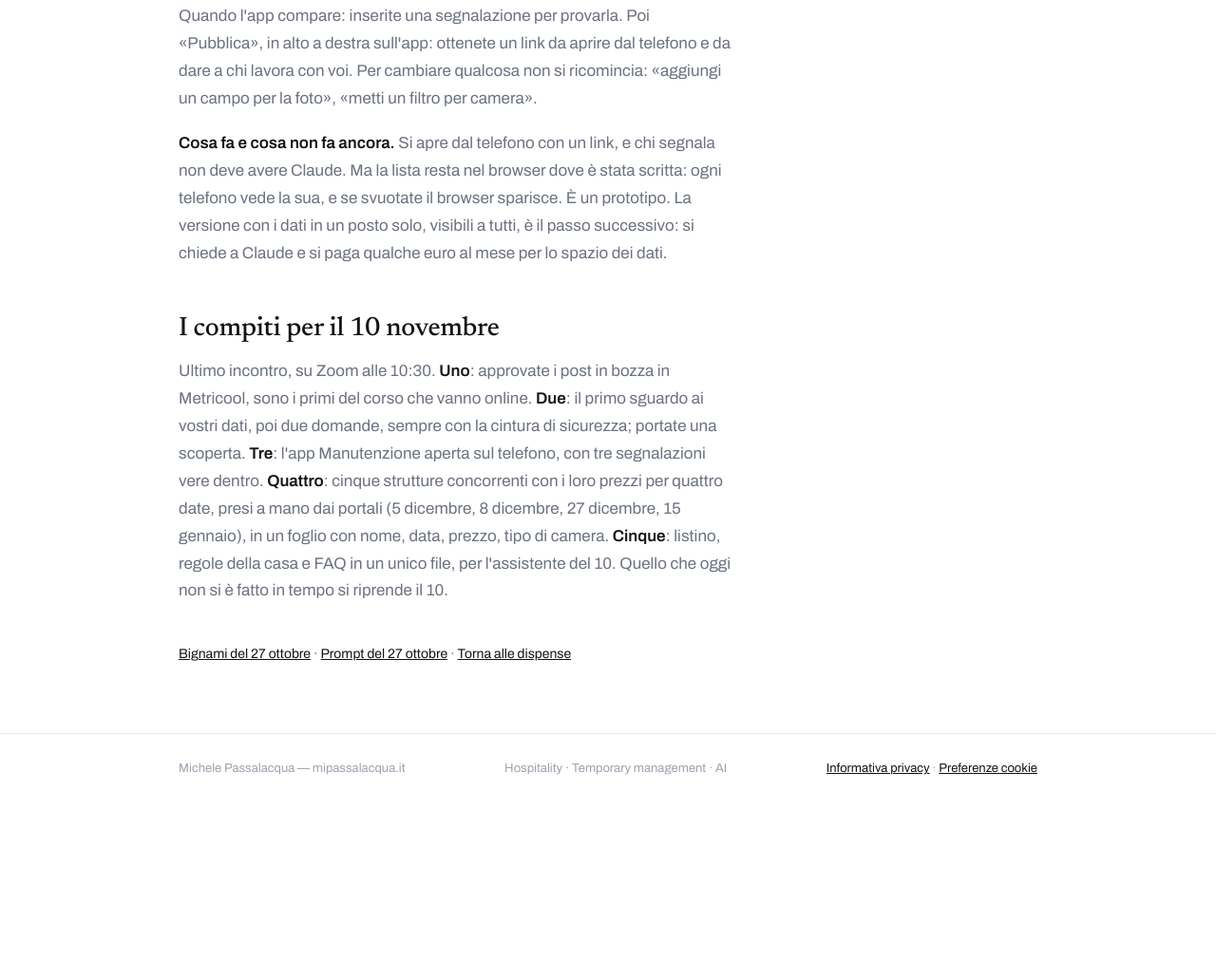
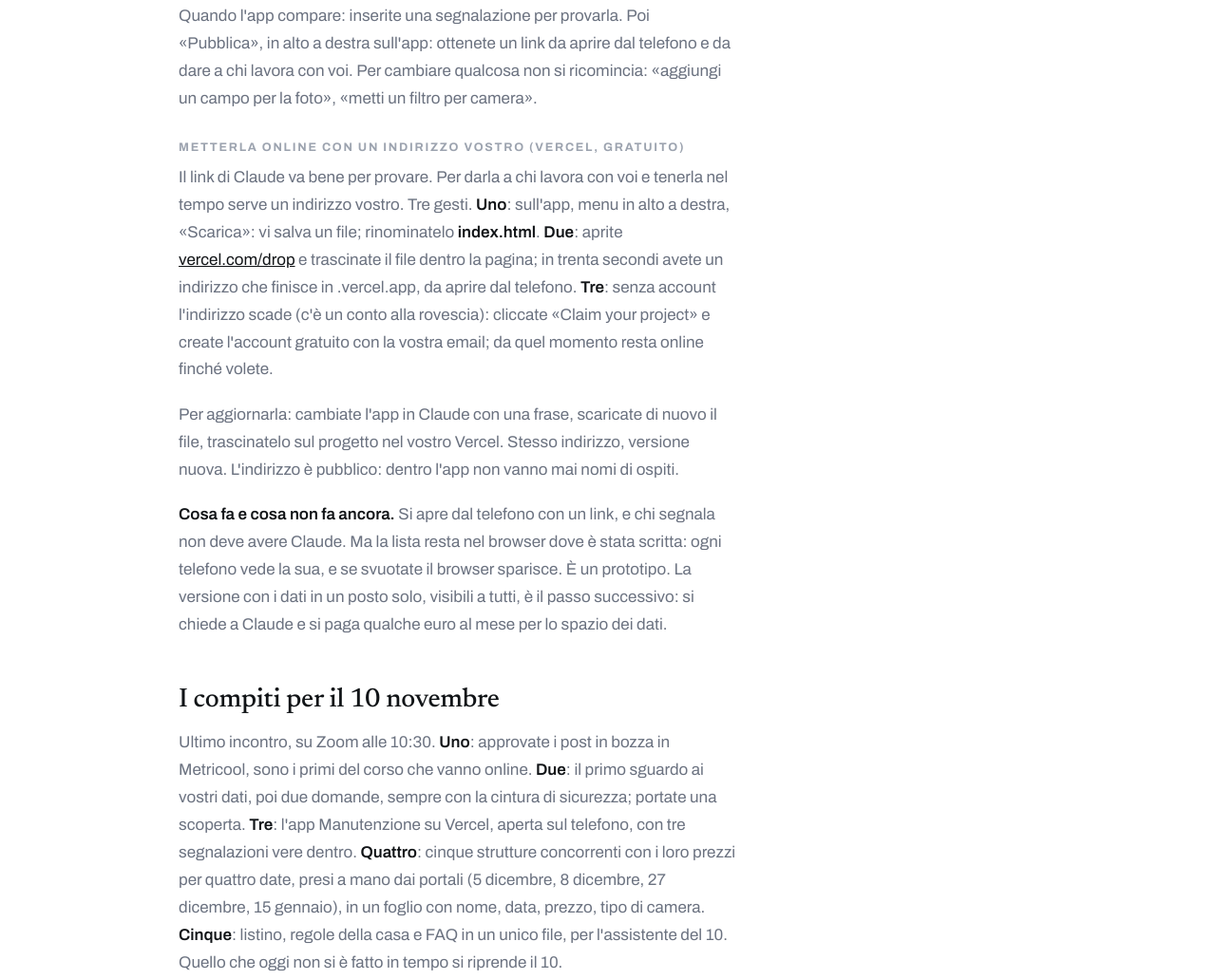
Before and after one commit to mimomichele/mipassalacqua, a plain HTML site: page corso/dispense/prompt-5.html in a window 1280 px wide. Shown: the part 4771-5802 px from the top of the page at 95% size. Before the commit the page ends 5636 px from the top, so only its background shows below. Drawn offline with Linux system fonts and the light colour scheme.

Commit message:
Dispensa incontro 5: pubblicare l'app Manutenzione su Vercel
Co-Authored-By: Claude Fable 5.1 <noreply@anthropic.com>
Claude-Session: https://claude.ai/code/session_01CdW2nGHX9wEGuLto1diShT

```diff
--- a/corso/dispense/prompt-5.html
+++ b/corso/dispense/prompt-5.html
@@ -299,10 +299,13 @@ document.addEventListener('click',function(e){var a=e.target.closest&&e.target.c
       <h3>L'app delle segnalazioni (chat nuova, una richiesta sola)</h3>
       <div class="prompt">Costruisci una pagina web per le segnalazioni di manutenzione di [nome struttura]. In alto un modulo con: dove (camera o luogo), cosa succede, urgenza (alta, media, bassa), chi segnala (nome di chi lavora, mai ospiti). Sotto, la lista delle segnalazioni aperte ordinata per urgenza con la data, un pulsante "Risolto" che le sposta in fondo in grigio, e il contatore delle aperte. Salva i dati nel browser, così restano quando chiudo e riapro. Grafica pulita, pulsanti grandi, deve funzionare bene sul telefono. Tutto in italiano.</div>
       <p>Quando l'app compare: inserite una segnalazione per provarla. Poi «Pubblica», in alto a destra sull'app: ottenete un link da aprire dal telefono e da dare a chi lavora con voi. Per cambiare qualcosa non si ricomincia: «aggiungi un campo per la foto», «metti un filtro per camera».</p>
+      <h3>Metterla online con un indirizzo vostro (Vercel, gratuito)</h3>
+      <p>Il link di Claude va bene per provare. Per darla a chi lavora con voi e tenerla nel tempo serve un indirizzo vostro. Tre gesti. <b>Uno</b>: sull'app, menu in alto a destra, «Scarica»: vi salva un file; rinominatelo <b>index.html</b>. <b>Due</b>: aprite <a href="https://vercel.com/drop">vercel.com/drop</a> e trascinate il file dentro la pagina; in trenta secondi avete un indirizzo che finisce in .vercel.app, da aprire dal telefono. <b>Tre</b>: senza account l'indirizzo scade (c'è un conto alla rovescia): cliccate «Claim your project» e create l'account gratuito con la vostra email; da quel momento resta online finché volete.</p>
+      <p>Per aggiornarla: cambiate l'app in Claude con una frase, scaricate di nuovo il file, trascinatelo sul progetto nel vostro Vercel. Stesso indirizzo, versione nuova. L'indirizzo è pubblico: dentro l'app non vanno mai nomi di ospiti.</p>
       <p><b>Cosa fa e cosa non fa ancora.</b> Si apre dal telefono con un link, e chi segnala non deve avere Claude. Ma la lista resta nel browser dove è stata scritta: ogni telefono vede la sua, e se svuotate il browser sparisce. È un prototipo. La versione con i dati in un posto solo, visibili a tutti, è il passo successivo: si chiede a Claude e si paga qualche euro al mese per lo spazio dei dati.</p>
 
       <h2>I compiti per il 10 novembre</h2>
-      <p>Ultimo incontro, su Zoom alle 10:30. <b>Uno</b>: approvate i post in bozza in Metricool, sono i primi del corso che vanno online. <b>Due</b>: il primo sguardo ai vostri dati, poi due domande, sempre con la cintura di sicurezza; portate una scoperta. <b>Tre</b>: l'app Manutenzione aperta sul telefono, con tre segnalazioni vere dentro. <b>Quattro</b>: cinque strutture concorrenti con i loro prezzi per quattro date, presi a mano dai portali (5 dicembre, 8 dicembre, 27 dicembre, 15 gennaio), in un foglio con nome, data, prezzo, tipo di camera. <b>Cinque</b>: listino, regole della casa e FAQ in un unico file, per l'assistente del 10. Quello che oggi non si è fatto in tempo si riprende il 10.</p>
+      <p>Ultimo incontro, su Zoom alle 10:30. <b>Uno</b>: approvate i post in bozza in Metricool, sono i primi del corso che vanno online. <b>Due</b>: il primo sguardo ai vostri dati, poi due domande, sempre con la cintura di sicurezza; portate una scoperta. <b>Tre</b>: l'app Manutenzione su Vercel, aperta sul telefono, con tre segnalazioni vere dentro. <b>Quattro</b>: cinque strutture concorrenti con i loro prezzi per quattro date, presi a mano dai portali (5 dicembre, 8 dicembre, 27 dicembre, 15 gennaio), in un foglio con nome, data, prezzo, tipo di camera. <b>Cinque</b>: listino, regole della casa e FAQ in un unico file, per l'assistente del 10. Quello che oggi non si è fatto in tempo si riprende il 10.</p>
 
     </div>
     <p class="nota"><a href="bignami-3.html">Bignami del 27 ottobre</a> · <a href="prompt-3.html">Prompt del 27 ottobre</a> · <a href="../dispense.html">Torna alle dispense</a></p>
```
